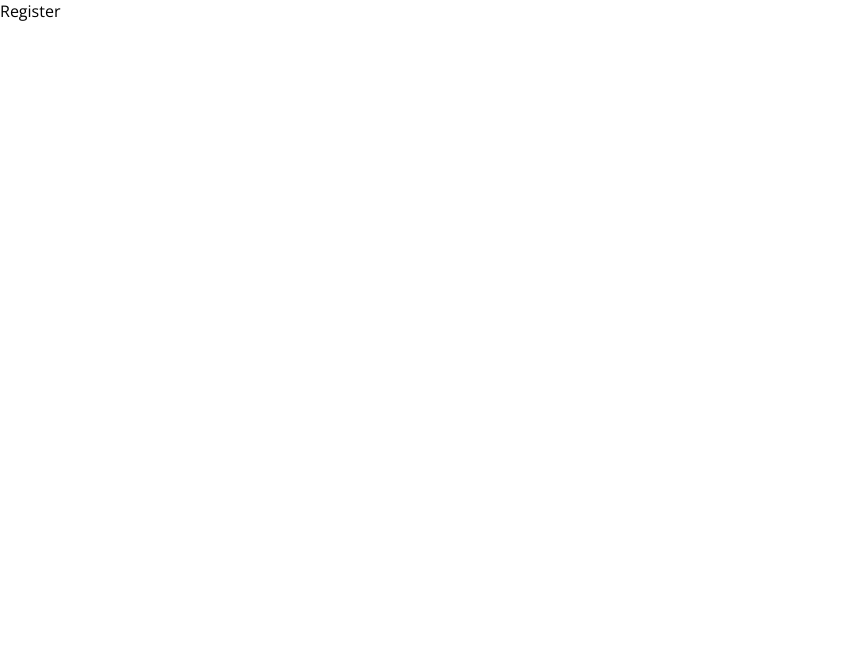
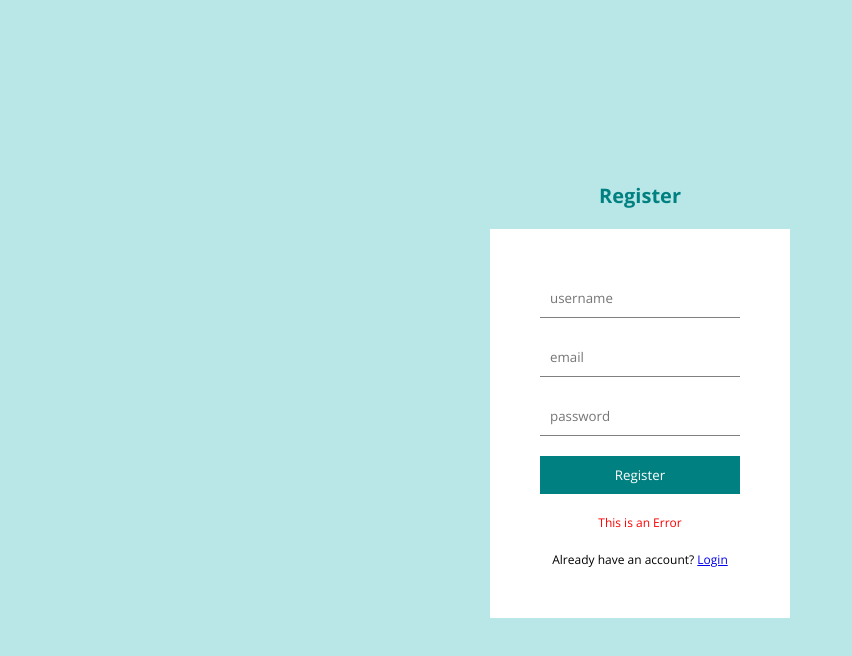
Before and after one commit to chalana1995/Blog-App, a React (Create React App) app in the folder client/blog-app/: page /register in a window 1280 px wide. Shown: the top 656 px of the page, without its empty margins (0-852 px from the left). Built offline with nearby package versions, Linux system fonts and the light colour scheme.

Commit message:
register page ui done

```diff
--- a/client/blog-app/src/pages/Login.jsx
+++ b/client/blog-app/src/pages/Login.jsx
@@ -6,8 +6,8 @@
     <div className="auth">
       <h1>Login</h1>
       <form>
-        <input type="text" placeholder="username" />
-        <input type="password" placeholder="password" />
+        <input required type="text" placeholder="username" />
+        <input required type="password" placeholder="password" />
         <button>Login</button>
         <p>This is an Error</p>
         <span>
--- a/client/blog-app/src/pages/Register.jsx
+++ b/client/blog-app/src/pages/Register.jsx
@@ -1,7 +1,22 @@
 import React from "react";
+import { Link } from "react-router-dom";
 
 const Register = () => {
-  return <div>Register</div>;
+  return (
+    <div className="auth">
+      <h1>Register</h1>
+      <form>
+        <input required type="text" placeholder="username" />
+        <input required type="email" placeholder="email" />
+        <input required type="password" placeholder="password" />
+        <button>Register</button>
+        <p>This is an Error</p>
+        <span>
+          Already have an account? <Link to="/login">Login</Link>
+        </span>
+      </form>
+    </div>
+  );
 };
 
 export default Register;
```
